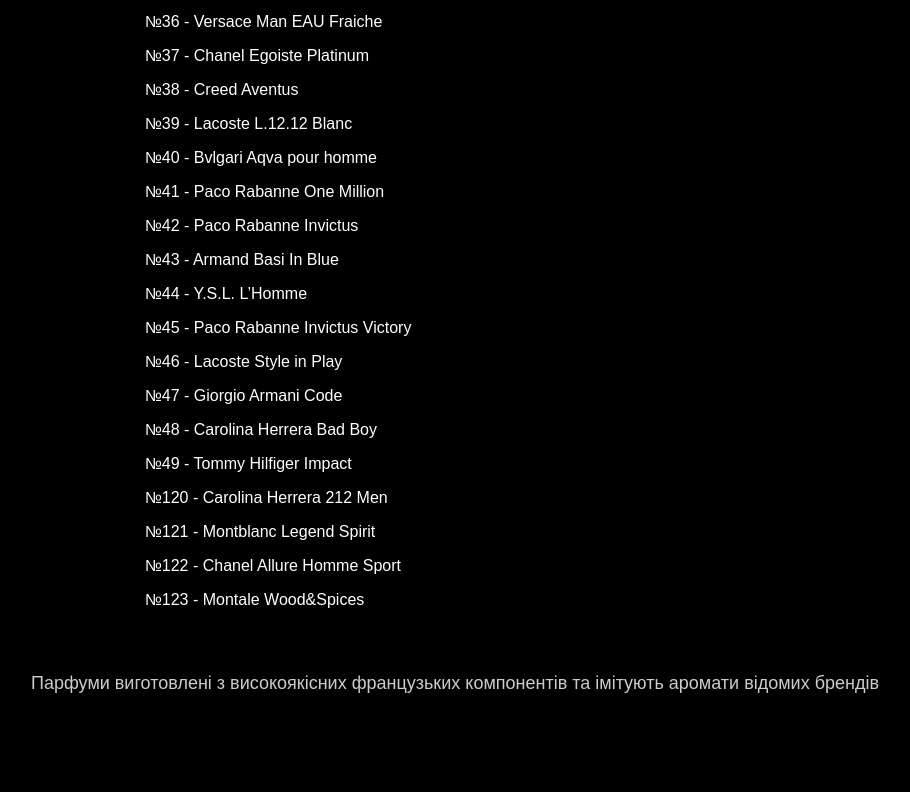
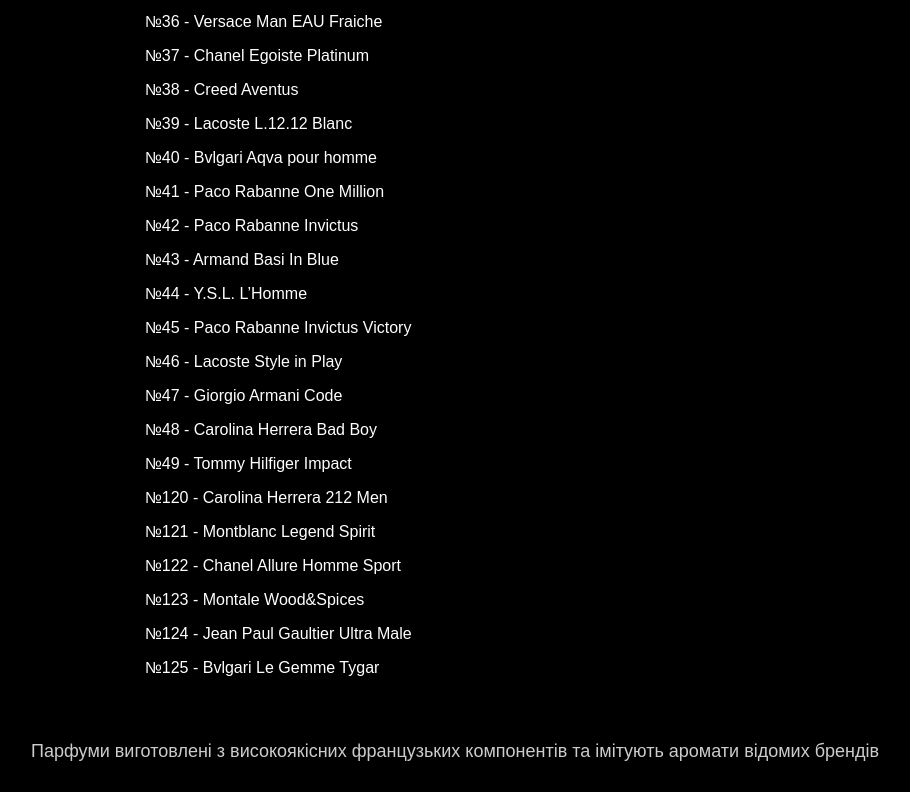
Before and after one commit to Zapax-perfume/price-list, a plain HTML site: page men parfume.html in a window 1280 px wide. Shown: the part 370-1162 px from the top of the page, without its empty margins (185-1095 px from the left). Before the commit the page ends 1094 px from the top, so only its background shows below. Drawn offline with Linux system fonts and the light colour scheme.

Commit message:
Update men parfume.html

```diff
--- a/men parfume.html
+++ b/men parfume.html
@@ -73,6 +73,8 @@
     <p>№121 - Montblanc Legend Spirit</p>
     <p>№122 - Chanel Allure Homme Sport</p>
     <p>№123 - Montale Wood&Spices</p>
+    <p>№124 - Jean Paul Gaultier Ultra Male</p>
+    <p>№125 - Bvlgari Le Gemme Tygar</p>
     <div style="visibility: hidden;">№101 - Escentric Molecules The Beautiful Mind Series Volume 1 Intelligence & Fantasy</div>
   </div>
 
@@ -81,4 +83,5 @@
   </div>
 
 </body>
+
 </html>
```
